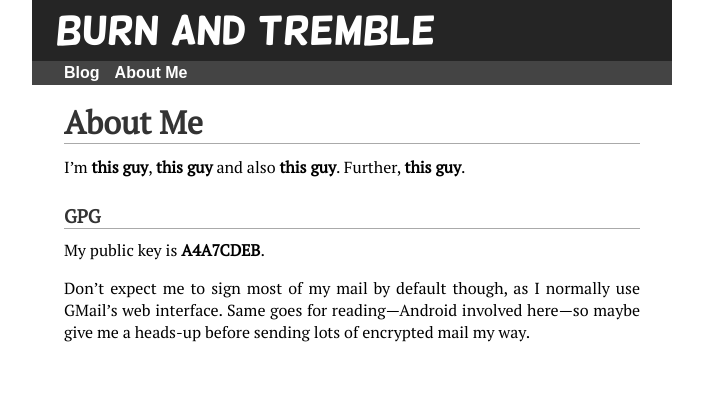
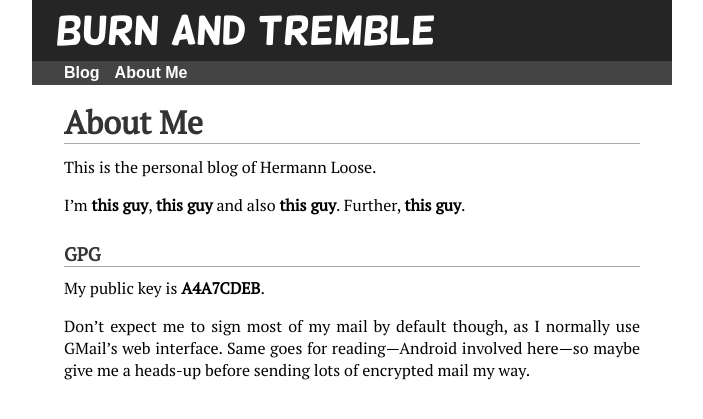
Before and after one commit to hermannloose/hermannloose.github.com, a Jekyll site: the page built from about.md, in a window 1280 px wide. Shown: the top 419 px of the page, without its empty margins (288-991 px from the left). Built offline with Jekyll 4.4.1, drawn with Linux system fonts in a browser that asks for light colours; some web fonts are replaced.

Commit message:
Add my name to About Me.

```diff
--- a/about.md
+++ b/about.md
@@ -4,10 +4,12 @@ title: "About Me"
 sitemap:
   priority: 1.0
   changefreq: monthly
-  lastmod: 2012-02-17T10:00:00+02:00
+  lastmod: 2012-04-18T14:25:18+0200
 ---
 
 # About Me
+
+This is the personal blog of Hermann Loose.
 
 I'm [this guy](https://github.com/hermannloose), [this
 guy](https://twitter.com/hermannloose) and also [this
```
